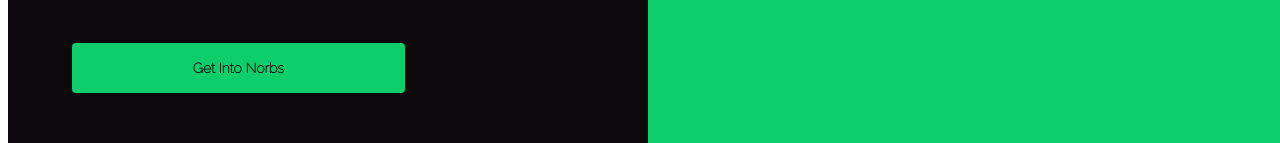
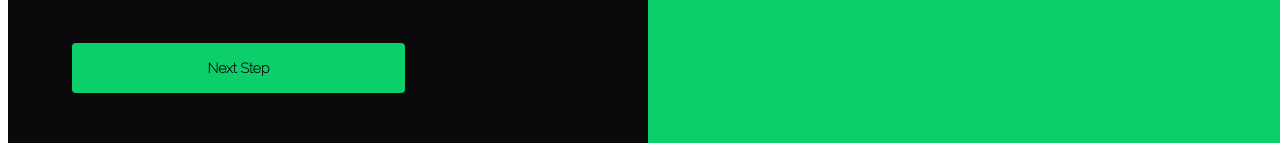
Before and after one commit to Aamaka/norb-event, a React (Create React App) app: page / in a window 1280 px wide. Shown: the part 589-732 px from the top of the page. Built offline with nearby package versions, Linux system fonts and the light colour scheme; a web font is replaced by a local one.

Commit message:
my login

```diff
--- a/src/views/authentication/Register.js
+++ b/src/views/authentication/Register.js
@@ -114,7 +114,24 @@ const Register = () => {
                        <Input text="text" handleChange={handleChange} icon={emailIcon} label="email" fieldError={fieldError}/>
 
                     </StepContainer>}
-                    <button style={{width: '65%'}} className="authentication-button" onClick={handleClick}>Get Into Norbs</button>
+
+                    {step === 1 && <button onClick={()=> setStep(2)} style={{width: '65%'}} className="authentication-button" >
+                      Next Step
+                    </button>}
+
+                    {step === 2 &&
+                      <div style={
+                        {display: "flex", justifyContent: "space-between"}
+                      }>
+
+                      <button onClick={()=> setStep(1)} style={{width: '45%'}} className="authentication-button-alternate">
+                        Go Back
+                      </button>
+
+                      <button style={{width: '45%'}} className="authentication-button" onClick={handleClick}>
+                        Register
+                      </button>
+                    </div>}
 
                     <div className="social-media">
                         <a>
--- a/src/views/authentication/authentication.css
+++ b/src/views/authentication/authentication.css
@@ -102,3 +102,10 @@
     border-radius: 4px;
     text-align: center;
 }
+
+.authentication-button-alternate{
+    background-color: white;
+    color: var(--primary_green);
+    font-size: 12px;
+    font-weight: bold;
+}
```
